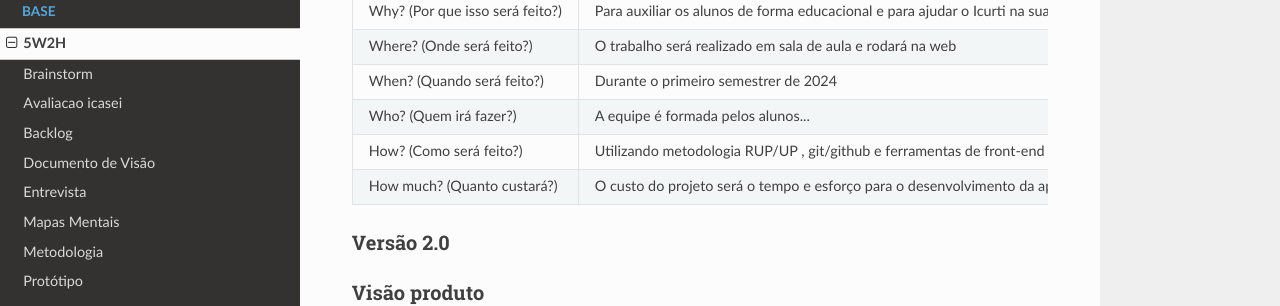
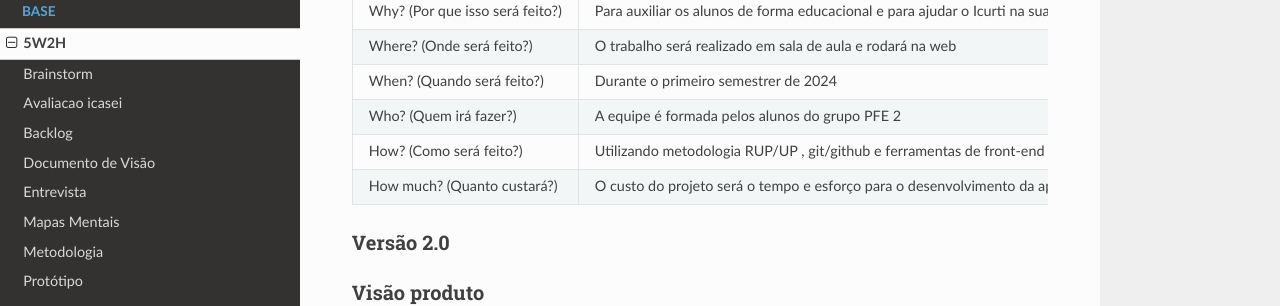
Before and after one commit to alexcyrillo/materias-faculdade, an MkDocs documentation site: the page built from docs/base/5w2h.md, in a window 1280 px wide and 900 px high, scrolled down 532 px. Shown: the part 151-457 px from the top of the window. Built offline with MkDocs 1.6.1, drawn with Linux system fonts in a browser that asks for light colours; nearby versions of some CDN libraries.

Commit message:
Update 5w2h.md

```diff
--- a/docs/base/5w2h.md
+++ b/docs/base/5w2h.md
@@ -28,7 +28,7 @@ title: 5W2H
 |Why? (Por que isso será feito?)|Para auxiliar os alunos de forma educacional e para ajudar o Icurti na sua landingpage|
 |Where? (Onde será feito?)|O trabalho será realizado em sala de aula e rodará na web |
 |When? (Quando será feito?)|Durante o primeiro semestrer de 2024|
-|Who? (Quem irá fazer?)|A equipe é formada pelos alunos...|
+|Who? (Quem irá fazer?)|A equipe é formada pelos alunos do grupo PFE 2|
 |How? (Como será feito?)|Utilizando metodologia RUP/UP , git/github e ferramentas de front-end e prototipagem |
 |How much? (Quanto custará?)|O custo do projeto será o tempo e esforço para o desenvolvimento da aplicação|
 
```
